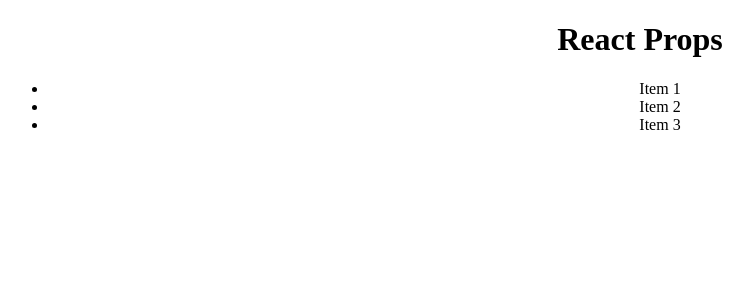
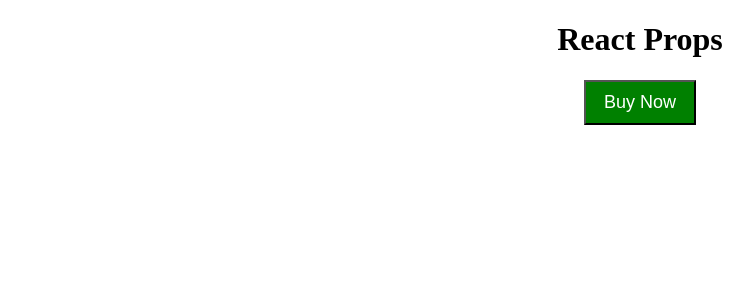
Before and after one commit to alperenweb3/react-props, a React (Create React App) app: page / in a window 1280 px wide. Shown: the top 300 px of the page, without its empty margins (0-753 px from the left). Built offline with nearby package versions, Linux system fonts and the light colour scheme; the HTML template or start-up script is replaced by a standard one.

Commit message:
button component updated

```diff
--- a/src/App.jsx
+++ b/src/App.jsx
@@ -1,19 +1,21 @@
 import './App.css';
 //import Props from "./components/example1/App";
-import Props from "./components/example2/App";
-//import Button from "./components/example3/Button";
+//import Props from "./components/example2/App";
+import Button from "./components/example3/Button";
 //import Props from "./components/example4/App";
 //import Props from "./components/example4/App";
 //import Props from "./components/example5/Router";
 
-
+const onClicked = () => {
+  alert("Hello I am onClicked")
+}
 
 
 function App() {
   return (
     <div className="App">
       <h1>React Props</h1>
-      <Props />
+      <Button bgcolor="green" color="white" children="Buy Now" size="medium" onClick={onClicked} />
     </div>
   );
 }
--- a/src/components/example3/Button.js
+++ b/src/components/example3/Button.js
@@ -1,12 +1,24 @@
-import React from 'react';
+import React from "react";
 
 function Button(props) {
   const styles = {
     backgroundColor: props.bgcolor,
-    fontSize: props.size === 'large' ? '24px' : '16px',
-    padding: props.size === 'large' ? '12px 24px' : '8px 16px',
-    color: props.color
+    fontSize:
+      props.size === "large"
+        ? "24px"
+        : props.size === "medium"
+        ? "18px"
+        : "16px",
+    padding:
+      props.size === "large"
+        ? "12px 24px"
+        : props.size === "medium"
+        ? "10px 18px"
+        : "8px 16px",
+    color: props.color,
   };
+
+  console.log(props);
 
   return (
     <button style={styles} onClick={props.onClick}>
```
